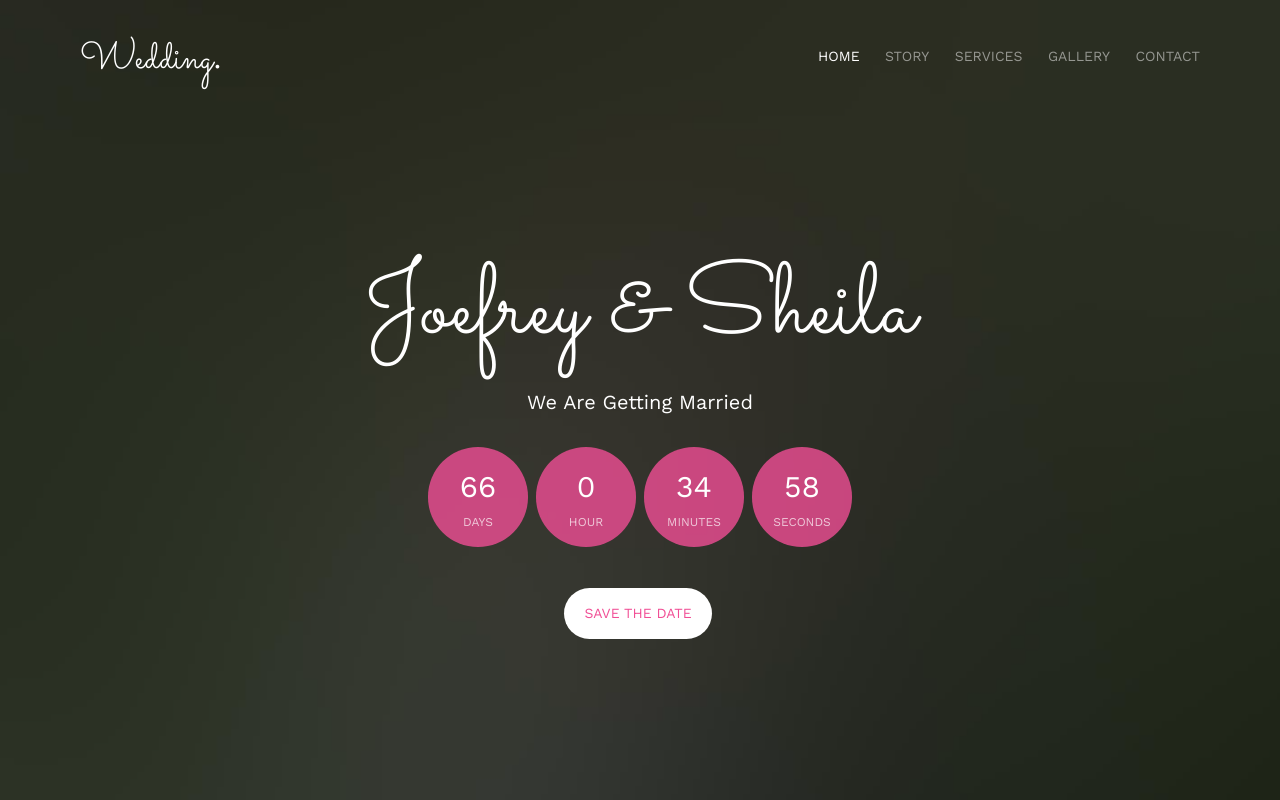
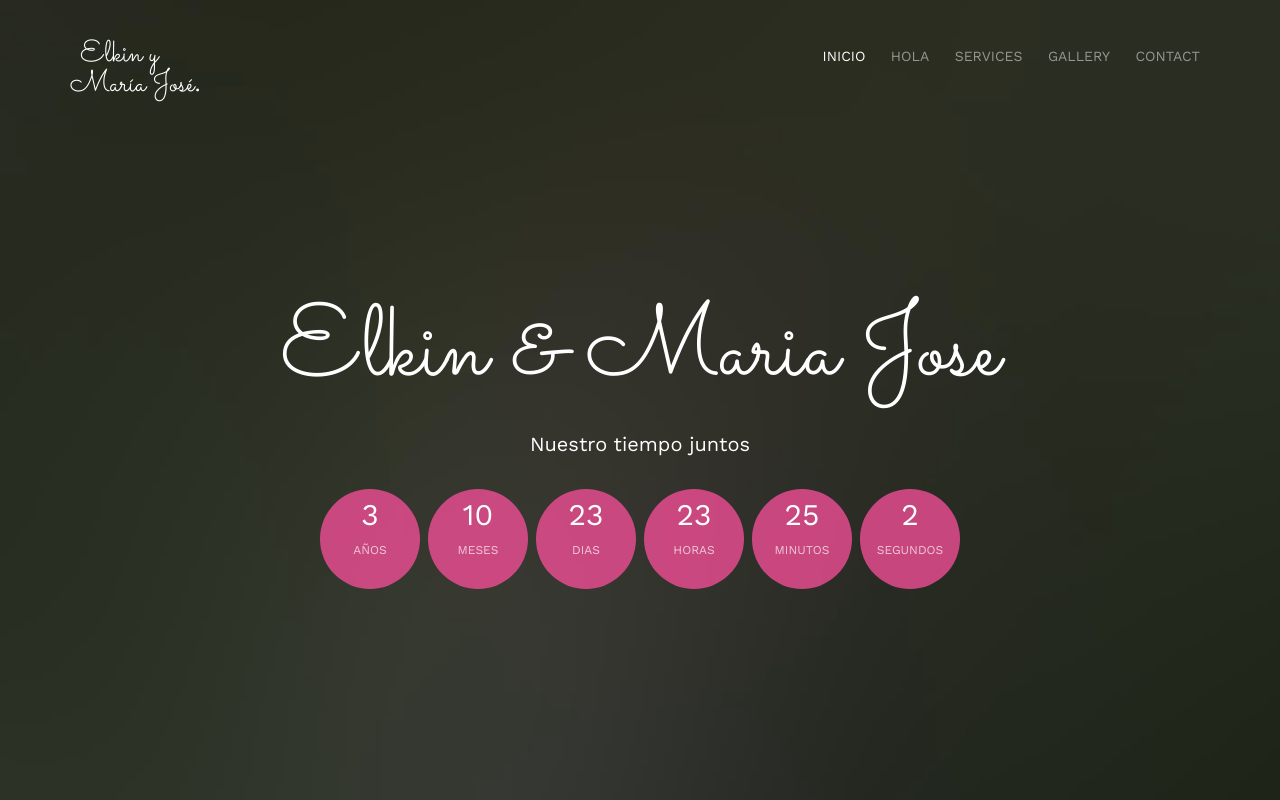
Before and after one commit to elkinzepol/wedding, a plain HTML site: page index.html in a window 1280 px wide. Shown: the top 800 px of the page. Drawn offline with nearby package versions, Linux system fonts and the light colour scheme; files whose address does not match are found by name.

Commit message:
contador up

```diff
--- a/css/style.css
+++ b/css/style.css
@@ -99,10 +99,10 @@ h1, h2, h3, h4, h5, h6, figure {
   }
 }
 .fh5co-nav #fh5co-logo {
-  font-size: 40px;
+  font-size: 30px;
   margin: 0;
   padding: 0;
-  line-height: 40px;
+  line-height: 30px;
   font-family: "Sacramento", Arial, serif;
 }
 .fh5co-nav a {
--- a/index.html
+++ b/index.html
@@ -6,25 +6,11 @@
 	<head>
 	<meta charset="utf-8">
 	<meta http-equiv="X-UA-Compatible" content="IE=edge">
-	<title>Wedding &mdash; 100% Free Fully Responsive HTML5 Template by FREEHTML5.co</title>
+	<title>Mes 46 | Elkin y María José </title>
 	<meta name="viewport" content="width=device-width, initial-scale=1">
-	<meta name="description" content="Free HTML5 Template by FREEHTML5.CO" />
+	<meta name="Mesiversario" content="Elkin y María José " />
 	<meta name="keywords" content="free html5, free template, free bootstrap, html5, css3, mobile first, responsive" />
 	<meta name="author" content="FREEHTML5.CO" />
-
-  <!--
-	//////////////////////////////////////////////////////
-
-	FREE HTML5 TEMPLATE
-	DESIGNED & DEVELOPED by FREEHTML5.CO
-
-	Website: 		http://freehtml5.co/
-	Email: 			info@freehtml5.co
-	Twitter: 		http://twitter.com/fh5co
-	Facebook: 		https://www.facebook.com/fh5co
-
-	//////////////////////////////////////////////////////
-	 -->
 
   	<!-- Facebook and Twitter integration -->
 	<meta property="og:title" content=""/>
@@ -74,12 +60,12 @@
 		<div class="container">
 			<div class="row">
 				<div class="col-xs-2">
-					<div id="fh5co-logo"><a href="index.html">Wedding<strong>.</strong></a></div>
+					<div id="fh5co-logo"><a href="index.html">Elkin y María José<strong>.</strong></a></div>
 				</div>
 				<div class="col-xs-10 text-right menu-1">
 					<ul>
-						<li class="active"><a href="index.html">Home</a></li>
-						<li><a href="about.html">Story</a></li>
+						<li class="active"><a href="#Home">Inicio</a></li>
+						<li><a href="about.html">Hola</a></li>
 						<li class="has-dropdown">
 							<a href="services.html">Services</a>
 							<ul class="dropdown">
@@ -113,10 +99,9 @@
 				<div class="col-md-8 col-md-offset-2 text-center">
 					<div class="display-t">
 						<div class="display-tc animate-box" data-animate-effect="fadeIn">
-							<h1>Joefrey &amp; Sheila</h1>
-							<h2>We Are Getting Married</h2>
-							<div class="simply-countdown simply-countdown-one"></div>
-							<p><a href="#" class="btn btn-default btn-sm">Save the date</a></p>
+							<h1>Elkin &amp; Maria Jose</h1>
+							<h2>Nuestro tiempo juntos</h2>
+							<div class="simply-countdown simply-countdown-one" id="timer"></div>
 						</div>
 					</div>
 				</div>
@@ -603,29 +588,9 @@
 	<script src="js/jquery.magnific-popup.min.js"></script>
 	<script src="js/magnific-popup-options.js"></script>
 
-	<!-- // <script src="https://cdnjs.cloudflare.com/ajax/libs/prism/0.0.1/prism.min.js"></script> -->
-	<script src="js/simplyCountdown.js"></script>
 	<!-- Main -->
 	<script src="js/main.js"></script>
-
-	<script>
-    var d = new Date(new Date().getTime() + 200 * 120 * 120 * 2000);
-
-    // default example
-    simplyCountdown('.simply-countdown-one', {
-        year: d.getFullYear(),
-        month: d.getMonth() + 1,
-        day: d.getDate()
-    });
-
-    //jQuery example
-    $('#simply-countdown-losange').simplyCountdown({
-        year: d.getFullYear(),
-        month: d.getMonth() + 1,
-        day: d.getDate(),
-        enableUtc: false
-    });
-</script>
+	<script src="js/count.js"></script>
 
 	</body>
 </html>
--- /dev/null
+++ b/js/count.js
@@ -0,0 +1,30 @@
+function updateTimer() {
+	// yyyy-MM-dd HH:mm:ss
+  past  = Date.parse("2018-10-27 00:00:00");
+  now     = new Date();
+  diff    = now - past;
+
+  years  = Math.floor( diff / (1000*60*60*24*30*12) );
+  months = Math.floor( diff / (1000*60*60*24*30) );
+  days   = Math.floor( diff / (1000*60*60*24) );
+  hours  = Math.floor( diff / (1000*60*60) );
+  mins   = Math.floor( diff / (1000*60) );
+  secs   = Math.floor( diff / 1000 );
+
+  y = years;
+  mo = months - years  * 12;
+  d = days   - months * 30;
+  h = hours  - days   * 24;
+  m = mins   - hours  * 60;
+  s = secs   - mins   * 60;
+  document.getElementById("timer")
+    .innerHTML =
+       '<div class="simply-section simply-year-section"> <span class="simply-amount">' + y + '</span> <span class="simply-word">Años</span> </div>' +
+       '<div class="simply-section simply-month-section"> <span class="simply-amount">' + mo + '</span> <span class="simply-word">Meses</span> </div>' +
+      '<div class="simply-section simply-days-section"> <span class="simply-amount">' + d + '</span> <span class="simply-word">Dias</span> </div>' +
+      '<div class="simply-section simply-hours-section"> <span class="simply-amount">' + h + '</span> <span class="simply-word">Horas</span> </div>' +
+       '<div class="simply-section simply-minutes-section"> <span class="simply-amount">' + m + '</span> <span class="simply-word">Minutos</span> </div>' +
+       '<div class="simply-section simply-seconds-section"> <span class="simply-amount">' + s + '</span> <span class="simply-word">Segundos</span> </div>' ;
+
+}
+setInterval('updateTimer()', 1000 );
--- a/js/simplyCountdown.js
+++ b/js/simplyCountdown.js
@@ -122,10 +122,10 @@
                 minutes: 0,
                 seconds: 0,
                 words: {
-                    days: 'day',
-                    hours: 'hour',
-                    minutes: 'minute',
-                    seconds: 'second',
+                    days: 'Dia',
+                    hours: 'Hora',
+                    minutes: 'Minuto',
+                    seconds: 'Segundo',
                     pluralLetter: 's'
                 },
                 plural: true,
@@ -140,6 +140,7 @@
                 amountClass: 'simply-amount',
                 wordClass: 'simply-word',
                 zeroPad: false
+                // countUp: true
             }, args),
             interval,
             targetDate,
```
